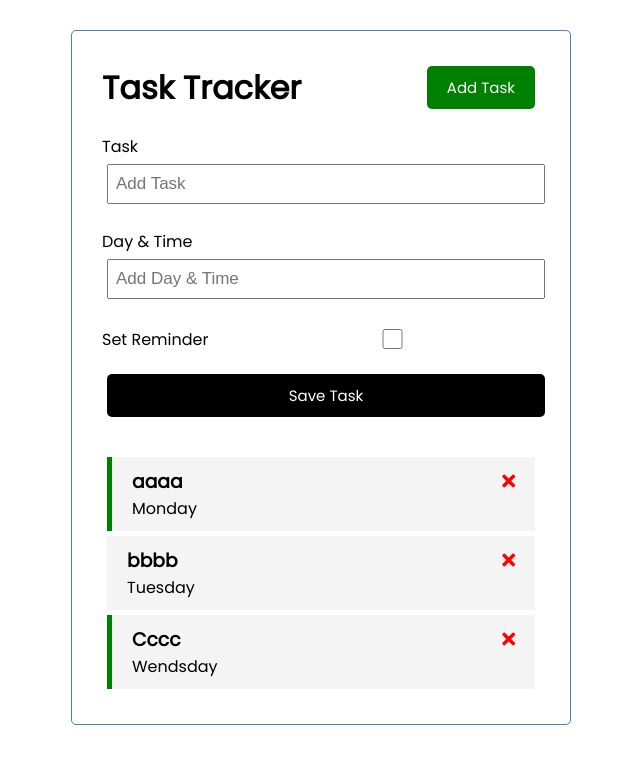
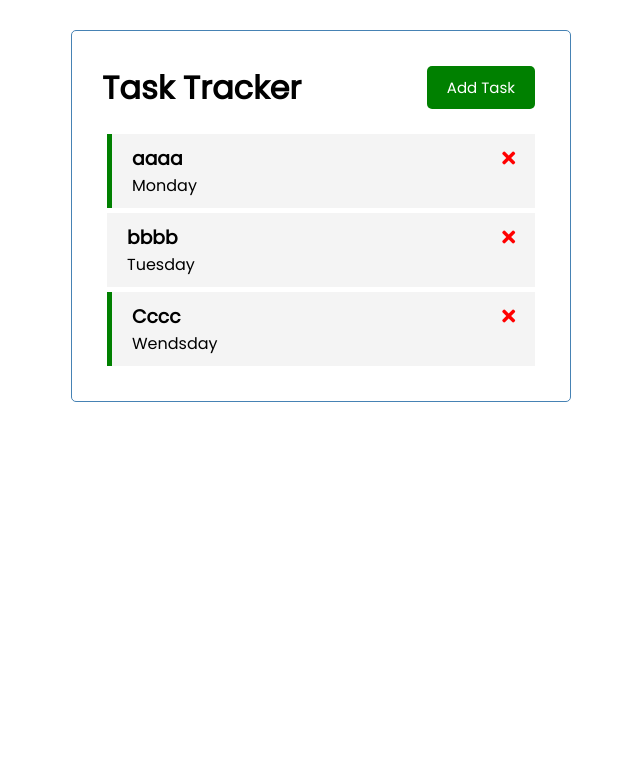
Before and after one commit to Mahsa1990a/vue-crash-2021, a Vue app: page / in a window 1280 px wide. Shown: the top 764 px of the page, without its empty margins (319-959 px from the left). Built offline with nearby package versions, Linux system fonts and the light colour scheme.

Commit message:
added showAddTask to data for toggling the form based on condition

```diff
--- a/src/App.vue
+++ b/src/App.vue
@@ -2,7 +2,9 @@
 <div class="container">
   <!-- 3. embed it here -->
   <Header title="Task Tracker" />
-  <AddTask @add-task='addTask' />
+  <div v-if="showAddTask">
+    <AddTask @add-task='addTask' />
+  </div>
 
   <!-- @delete-task= we're gonna have new method named deleteTask -->
   <Tasks @toggle-reminder="toggleReminder"
@@ -27,7 +29,8 @@ export default {
   },
   data() { // data is a func that returns obj
     return {
-      tasks: []
+      tasks: [],
+      showAddTask: false // by default: F // after pressing Add Task button want to show or not show the form
     }
   },
   methods: {
```
